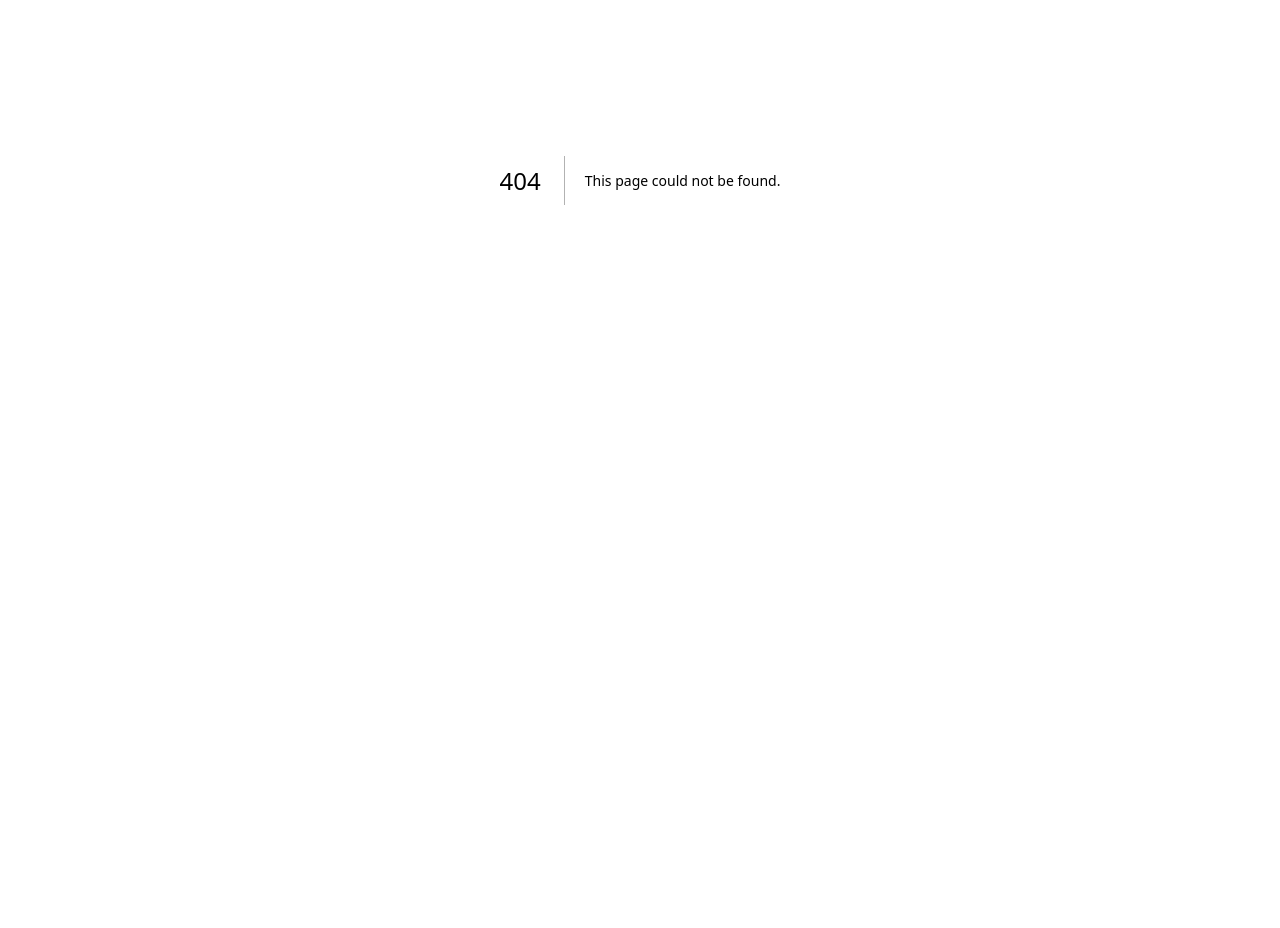
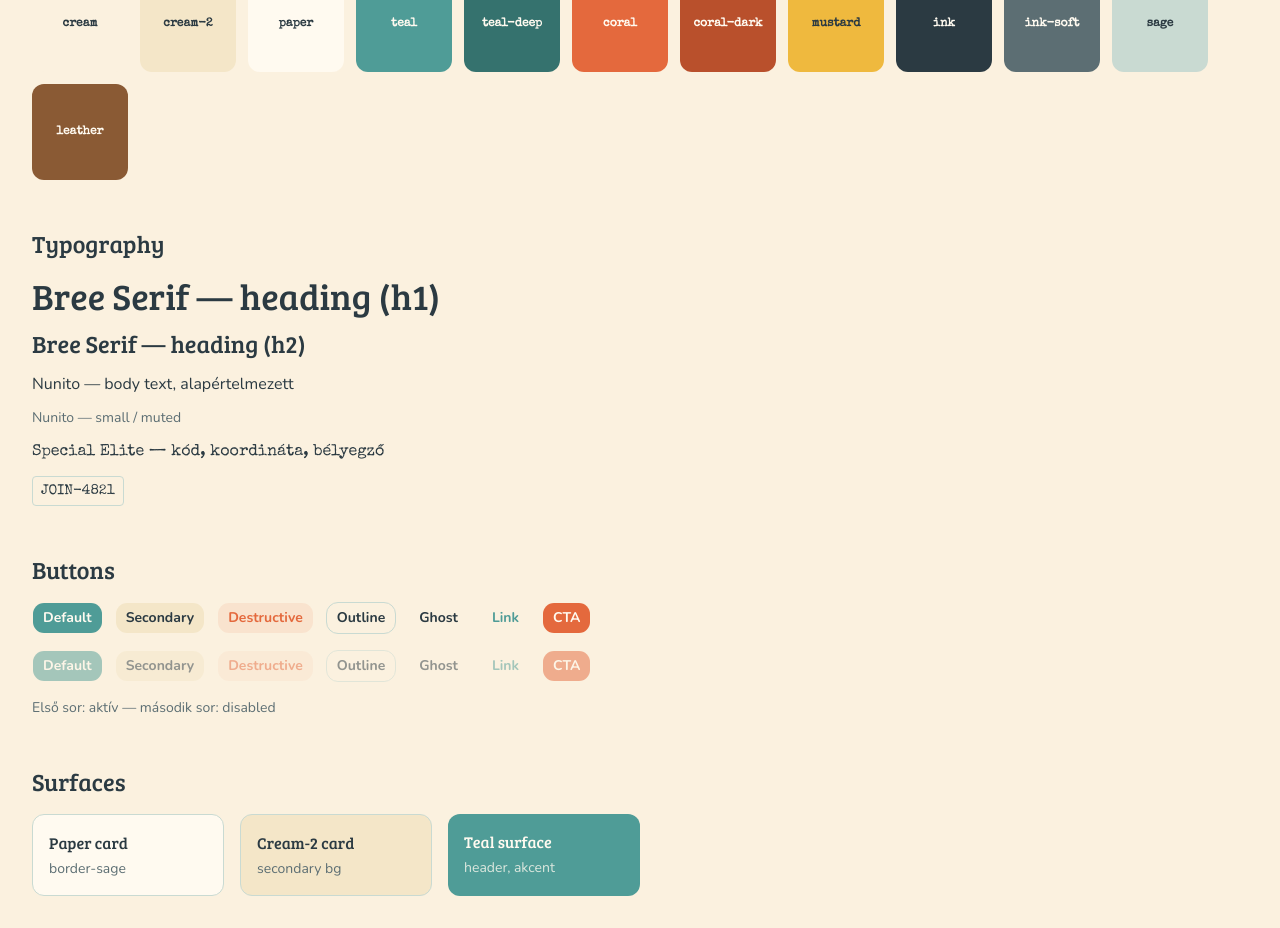
Before and after one commit to zsoltnemesnyik/interactive-detective-game, a Next.js app: page /styleguide in a window 1280 px wide. Before the commit this address had no page. Shown: the part 220-1148 px from the top of the page. Before the commit the page ends 800 px from the top, so only its background shows below. Built offline with nearby package versions, Linux system fonts and the light colour scheme.

Commit message:
style: add styleguide page with colors, typography, button variants incl. cta

```diff
--- /dev/null
+++ b/src/app/styleguide/page.tsx
@@ -0,0 +1,104 @@
+import { Button } from "@/components/ui/button";
+
+// Colour swatches — palette + role colours
+const colours = [
+  // Palette
+  { name: "cream", bg: "bg-cream", text: "text-ink" },
+  { name: "cream-2", bg: "bg-cream-2", text: "text-ink" },
+  { name: "paper", bg: "bg-paper", text: "text-ink" },
+  { name: "teal", bg: "bg-teal", text: "text-paper" },
+  { name: "teal-deep", bg: "bg-teal-deep", text: "text-paper" },
+  { name: "coral", bg: "bg-coral", text: "text-paper" },
+  { name: "coral-dark", bg: "bg-coral-dark", text: "text-paper" },
+  { name: "mustard", bg: "bg-mustard", text: "text-ink" },
+  { name: "ink", bg: "bg-ink", text: "text-paper" },
+  { name: "ink-soft", bg: "bg-ink-soft", text: "text-paper" },
+  { name: "sage", bg: "bg-sage", text: "text-ink" },
+  { name: "leather", bg: "bg-leather", text: "text-paper" },
+];
+
+// Button variants available in shadcn base-nova
+const buttonVariants = [
+  { label: "Default", variant: "default" },
+  { label: "Secondary", variant: "secondary" },
+  { label: "Destructive", variant: "destructive" },
+  { label: "Outline", variant: "outline" },
+  { label: "Ghost", variant: "ghost" },
+  { label: "Link", variant: "link" },
+  { label: "CTA", variant: "cta" },
+] as const;
+
+export default function StyleguidePage() {
+  return (
+    <main className="min-h-screen bg-background p-8 space-y-12">
+      <header>
+        <h1 className="font-heading text-4xl text-ink">Styleguide</h1>
+        <p className="text-ink-soft mt-1">Visual reference — colours, typography, components</p>
+      </header>
+
+      {/* Colors */}
+      <section className="space-y-4">
+        <h2 className="font-heading text-2xl text-ink">Colors</h2>
+        <div className="flex flex-wrap gap-3">
+          {colours.map(({ name, bg, text }) => (
+            <div key={name} className={`${bg} ${text} rounded-lg w-24 h-24 flex flex-col items-center justify-center text-center p-2`}>
+              <span className="font-mono text-xs font-semibold">{name}</span>
+            </div>
+          ))}
+        </div>
+      </section>
+
+      {/* Typography */}
+      <section className="space-y-4">
+        <h2 className="font-heading text-2xl text-ink">Typography</h2>
+        <div className="space-y-3">
+          <p className="font-heading text-4xl text-ink">Bree Serif — heading (h1)</p>
+          <p className="font-heading text-2xl text-ink">Bree Serif — heading (h2)</p>
+          <p className="font-sans text-base text-ink">Nunito — body text, alapértelmezett</p>
+          <p className="font-sans text-sm text-ink-soft">Nunito — small / muted</p>
+          <p className="font-mono text-base text-ink">Special Elite — kód, koordináta, bélyegző</p>
+          <p className="font-mono text-sm text-ink border border-sage rounded px-2 py-1 inline-block">JOIN-4821</p>
+        </div>
+      </section>
+
+      {/* Buttons */}
+      <section className="space-y-4">
+        <h2 className="font-heading text-2xl text-ink">Buttons</h2>
+        <div className="flex flex-wrap gap-3 items-center">
+          {buttonVariants.map(({ label, variant }) => (
+            <Button key={variant} variant={variant}>
+              {label}
+            </Button>
+          ))}
+        </div>
+        <div className="flex flex-wrap gap-3 items-center">
+          {buttonVariants.map(({ label, variant }) => (
+            <Button key={variant} variant={variant} disabled>
+              {label}
+            </Button>
+          ))}
+        </div>
+        <p className="text-ink-soft text-sm">Első sor: aktív — második sor: disabled</p>
+      </section>
+
+      {/* Surfaces */}
+      <section className="space-y-4">
+        <h2 className="font-heading text-2xl text-ink">Surfaces</h2>
+        <div className="flex flex-wrap gap-4">
+          <div className="bg-paper border border-sage rounded-lg p-4 w-48">
+            <p className="font-heading text-ink">Paper card</p>
+            <p className="text-ink-soft text-sm mt-1">border-sage</p>
+          </div>
+          <div className="bg-cream-2 border border-sage rounded-lg p-4 w-48">
+            <p className="font-heading text-ink">Cream-2 card</p>
+            <p className="text-ink-soft text-sm mt-1">secondary bg</p>
+          </div>
+          <div className="bg-teal text-paper rounded-lg p-4 w-48">
+            <p className="font-heading">Teal surface</p>
+            <p className="text-sm mt-1 opacity-80">header, akcent</p>
+          </div>
+        </div>
+      </section>
+    </main>
+  );
+}
--- a/src/components/ui/button.tsx
+++ b/src/components/ui/button.tsx
@@ -3,7 +3,7 @@ import { cva, type VariantProps } from "class-variance-authority";
 import { cn } from "cn";
 
 const buttonVariants = cva(
-  "group/button inline-flex shrink-0 items-center justify-center rounded-lg border border-transparent bg-clip-padding text-sm font-medium whitespace-nowrap transition-all outline-none select-none focus-visible:border-ring focus-visible:ring-3 focus-visible:ring-ring/50 active:not-aria-[haspopup]:translate-y-px disabled:pointer-events-none disabled:opacity-50 aria-invalid:border-destructive aria-invalid:ring-3 aria-invalid:ring-destructive/20 dark:aria-invalid:border-destructive/50 dark:aria-invalid:ring-destructive/40 [&_svg]:pointer-events-none [&_svg]:shrink-0 [&_svg:not([class*='size-'])]:size-4",
+  "group/button inline-flex shrink-0 items-center justify-center rounded-lg border border-transparent bg-clip-padding text-sm font-bold whitespace-nowrap transition-all outline-none select-none focus-visible:border-ring focus-visible:ring-3 focus-visible:ring-ring/50 active:not-aria-[haspopup]:translate-y-px disabled:pointer-events-none disabled:opacity-50 aria-invalid:border-destructive aria-invalid:ring-3 aria-invalid:ring-destructive/20 dark:aria-invalid:border-destructive/50 dark:aria-invalid:ring-destructive/40 [&_svg]:pointer-events-none [&_svg]:shrink-0 [&_svg:not([class*='size-'])]:size-4",
   {
     variants: {
       variant: {
@@ -17,6 +17,7 @@ const buttonVariants = cva(
         destructive:
           "bg-destructive/10 text-destructive hover:bg-destructive/20 focus-visible:border-destructive/40 focus-visible:ring-destructive/20 dark:bg-destructive/20 dark:hover:bg-destructive/30 dark:focus-visible:ring-destructive/40",
         link: "text-primary underline-offset-4 hover:underline",
+        cta: "bg-coral text-paper hover:bg-coral-dark",
       },
       size: {
         default:
```
